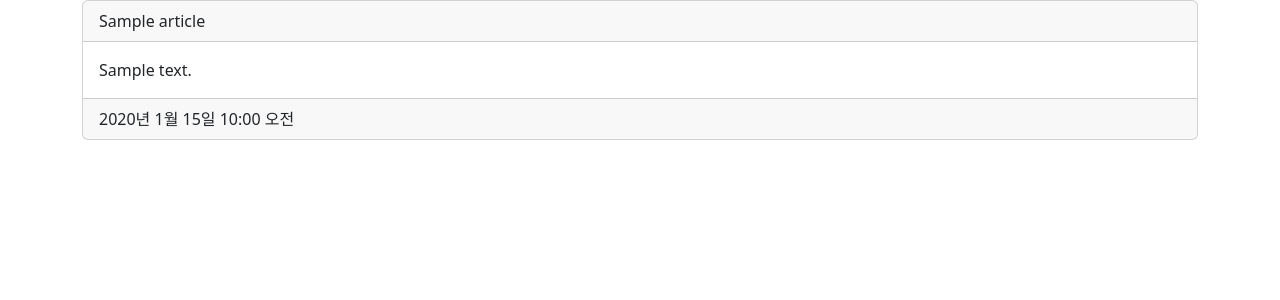
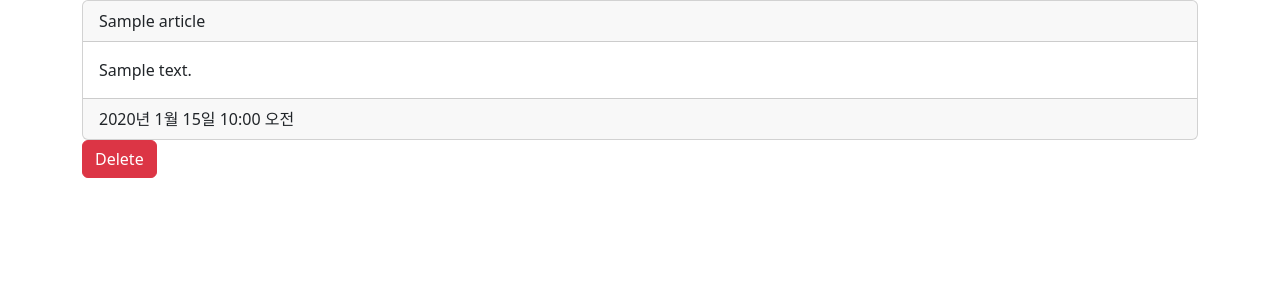
Before and after one commit to JUMI0110/board, a Django app: page /articles/1/ in a window 1280 px wide. Shown: the part 40-340 px from the top of the page. Run offline with Django 5.2, Linux system fonts and the light colour scheme; tables that the repository leaves empty hold one stand-in row (values such as "Sample post").

Commit message:
Delete 기능 구현

```diff
--- a/articles/templates/detail.html
+++ b/articles/templates/detail.html
@@ -12,4 +12,5 @@
         {{article.created_at}}
     </div>
 </div>
+<a href="{% url 'articles:delete' id=article.id %}" class="btn btn-danger">Delete</a>
 {% endblock %}
--- a/articles/urls.py
+++ b/articles/urls.py
@@ -10,4 +10,6 @@ urlpatterns = [
     path('<int:id>/', views.detail, name='detail'),
     path('new/', views.new, name='new'),
     path('create/', views.create, name='create'),
+    path('<int:id>/delete/', views.delete, name='delete'),
+
 ]
--- a/articles/views.py
+++ b/articles/views.py
@@ -30,3 +30,10 @@ def create(request):
     article.save()
 
     return redirect('articles:detail', id=article.id)
+
+def delete(request, id):
+    article = Article.objects.get(id=id)
+
+    article.delete()
+
+    return redirect('articles:index')
```
